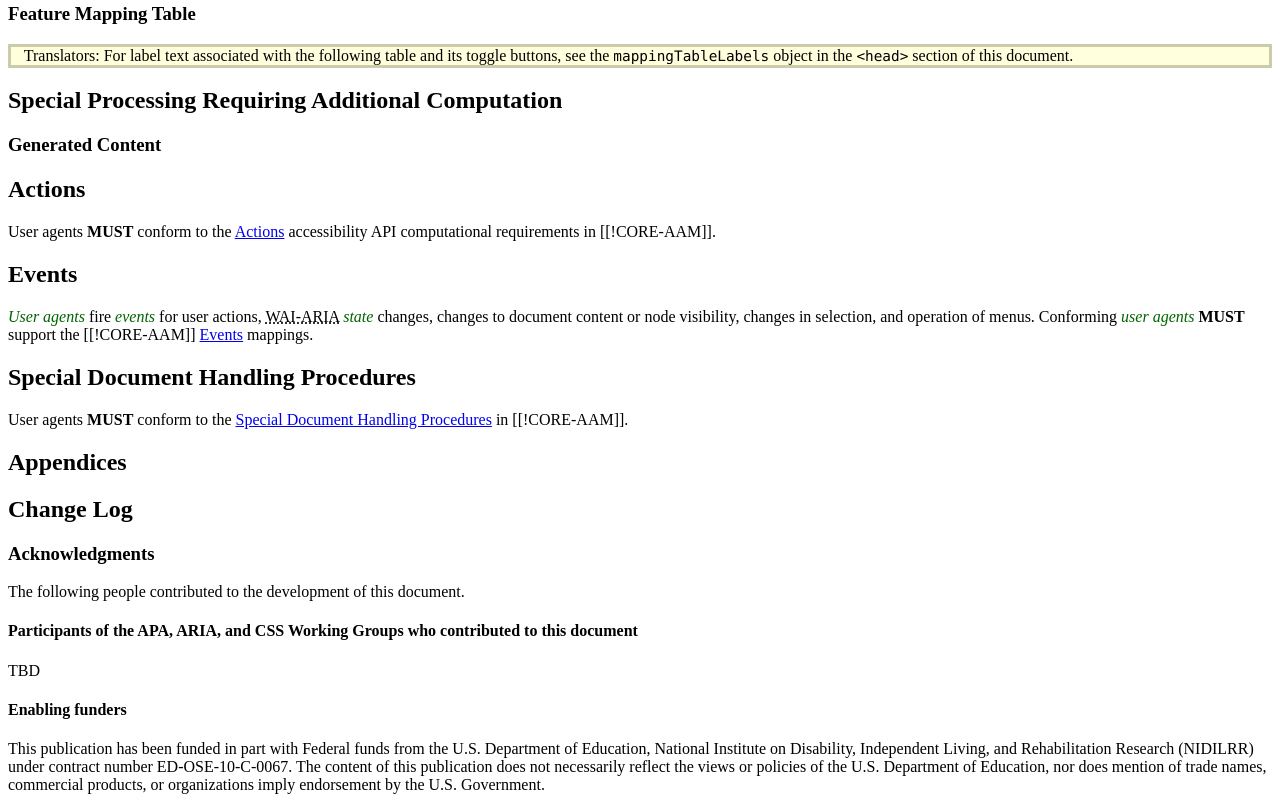
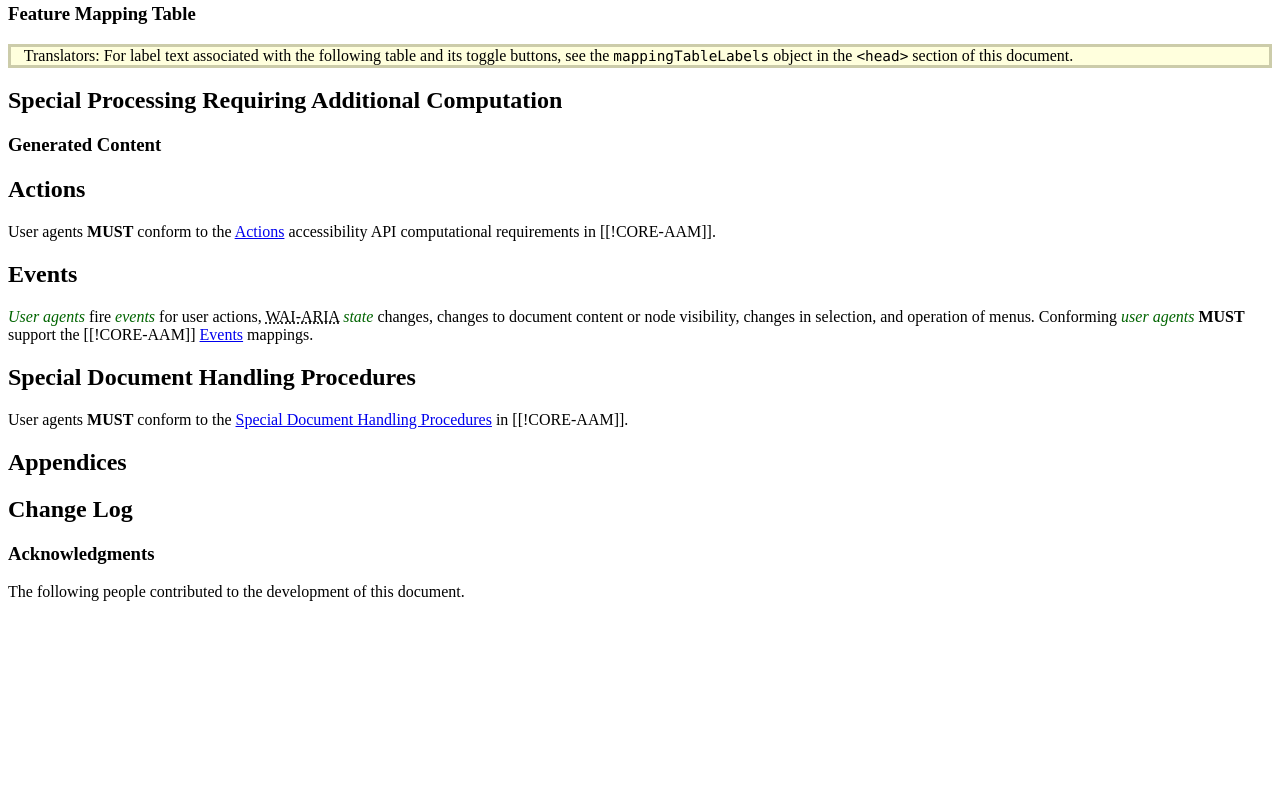
Before and after one commit to w3c/css-aam, a plain HTML site: page index.html in a window 1280 px wide. Shown: the part 1045-1855 px from the top of the page. After the commit the page ends 1662 px from the top, so only its background shows below. Drawn offline with nearby package versions, Linux system fonts and the light colour scheme; a script that the page names is missing.

Commit message:
Acknowledgements include no longer recursive due to respec change

```diff
--- a/index.html
+++ b/index.html
@@ -227,14 +227,9 @@ var mappingTableLabels = {
 			<section class="appendix informative section" id="acknowledgements">
 				<h3>Acknowledgments</h3>
 				<p>The following people contributed to the development of this document.</p>
-				<section id="ack_participants">
-					<h4>Participants of the APA, ARIA, and CSS Working Groups who contributed to this document</h4>
-					<p>TBD</p>
-				</section>
-				<section class="section" id="ack_funders">
-					<h4>Enabling funders</h4>
-					<p>This publication has been funded in part with Federal funds from the U.S. Department of Education, National Institute on Disability, Independent Living, and Rehabilitation Research (NIDILRR) under contract number ED-OSE-10-C-0067. The content of this publication does not necessarily reflect the views or policies of the U.S. Department of Education, nor does mention of trade names, commercial products, or organizations imply endorsement by the U.S. Government.</p>
-				</section>
+				<div data-include="common/acknowledgements/aria-wg-active.html" data-include-replace="true"></div>
+				<div data-include="common/acknowledgements/aria-contributors.html" data-include-replace="true"></div>
+				<div data-include="common/acknowledgements/funders.html" data-include-replace="true"></div>
 			</section>
 		</section>
 	</body>
```
